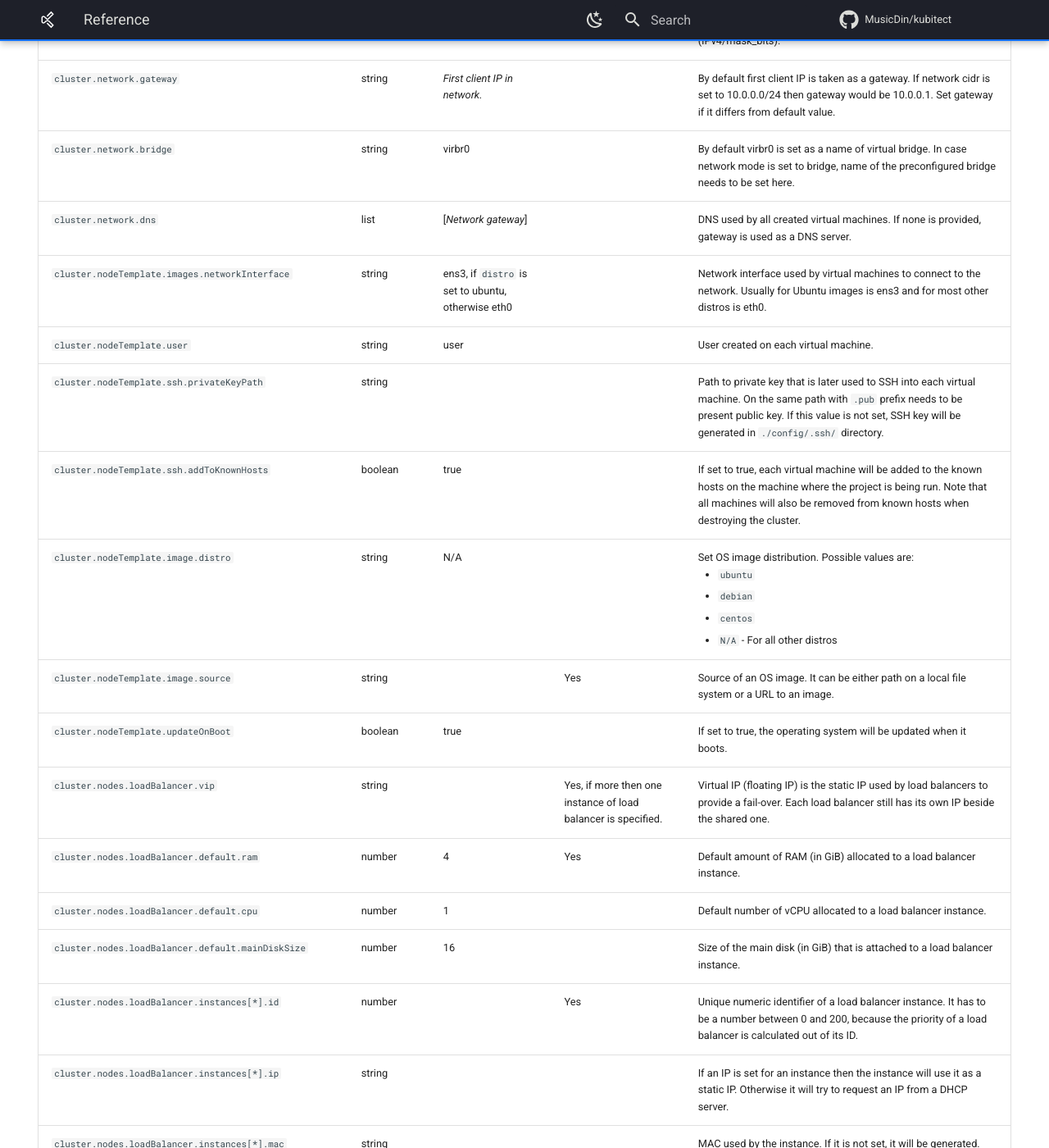
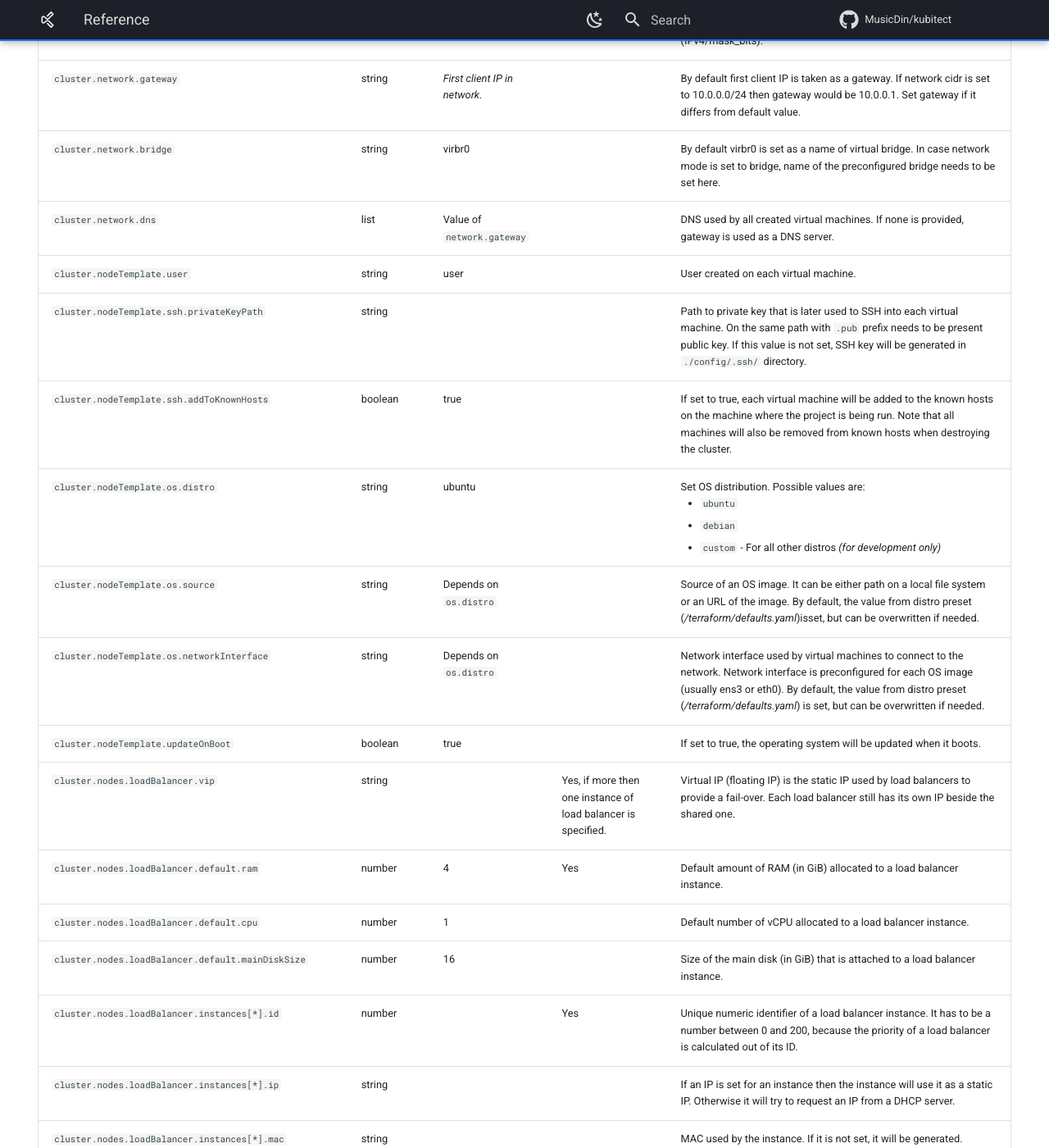
Before and after one commit to MusicDin/kubitect, an MkDocs documentation site: the page built from docs/reference/reference.md, in a window 1280 px wide and 1400 px high, scrolled down 1884 px. Shown: the whole window at 82% size. Built offline with MkDocs 1.6.1 and Material for MkDocs 9.7.7, drawn with Linux system fonts in a browser that asks for light colours; comment, search, counter and statistics services are not loaded; some of the changed text lies outside the part shown.

Commit message:
Update docs reference to reflect latest changes

```diff
--- a/docs/reference/reference.md
+++ b/docs/reference/reference.md
@@ -118,9 +118,11 @@ The cluster configuration consists of four parts:
     <tr>
       <td><code>hosts[*].connection.ssh.verify</code></td>
       <td>boolean</td>
-      <td>true</td>
+      <td>false</td>
       <td></td>
-      <td>If set to true, SSH host is verified.</td>
+      <td>
+        If true, the SSH host is verified, which means that the host must be present in the known SSH hosts.
+      </td>
     </tr>
     <tr>
       <td><code>hosts[*].mainResourcePoolPath</code></td>
@@ -213,21 +215,11 @@ The cluster configuration consists of four parts:
     <tr>
       <td><code>cluster.network.dns</code></td>
       <td>list</td>
-      <td>[<i>Network gateway</i>]</td>
+      <td>Value of <code>network.gateway</code></td>
       <td></td>
       <td>
         DNS used by all created virtual machines.
         If none is provided, gateway is used as a DNS server.
-      </td>
-    </tr>
-    <tr>
-      <td><code>cluster.nodeTemplate.images.networkInterface</code></td>
-      <td>string</td>
-      <td>ens3, if <code>distro</code> is set to ubuntu, otherwise eth0</td>
-      <td></td>
-      <td>
-        Network interface used by virtual machines to connect to the network.
-        Usually for Ubuntu images is ens3 and for most other distros is eth0.
       </td>
     </tr>
     <tr>
@@ -259,28 +251,42 @@ The cluster configuration consists of four parts:
       </td>
     </tr>
     <tr>
-      <td><code>cluster.nodeTemplate.image.distro</code></td>
+      <td><code>cluster.nodeTemplate.os.distro</code></td>
       <td>string</td>
-      <td>N/A</td>
+      <td>ubuntu</td>
       <td></td>
       <td>
-        Set OS image distribution. Possible values are:
+        Set OS distribution. Possible values are:
         <ul>
           <li><code>ubuntu</code></li>
           <li><code>debian</code></li>
-          <li><code>centos</code></li>
-          <li><code>N/A</code> - For all other distros</li>
+          <li>
+            <code>custom</code> - For all other distros
+            <i>(for development only)</i>
+          </li>
         </ul>
       </td>
     </tr>
     <tr>
-      <td><code>cluster.nodeTemplate.image.source</code></td>
+      <td><code>cluster.nodeTemplate.os.source</code></td>
       <td>string</td>
+      <td>Depends on <code>os.distro</code></td>
       <td></td>
-      <td>Yes</td>
       <td>
         Source of an OS image.
-        It can be either path on a local file system or a URL to an image.
+        It can be either path on a local file system or an URL of the image.
+        By default, the value from distro preset (<i>/terraform/defaults.yaml</i>)isset, but can be overwritten if needed.
+      </td>
+    </tr>
+    <tr>
+      <td><code>cluster.nodeTemplate.os.networkInterface</code></td>
+      <td>string</td>
+      <td>Depends on <code>os.distro</code></td>
+      <td></td>
+      <td>
+        Network interface used by virtual machines to connect to the network.
+        Network interface is preconfigured for each OS image (usually ens3 or eth0).
+        By default, the value from distro preset (<i>/terraform/defaults.yaml</i>) is set, but can be overwritten if needed.
       </td>
     </tr>
     <tr>
```
